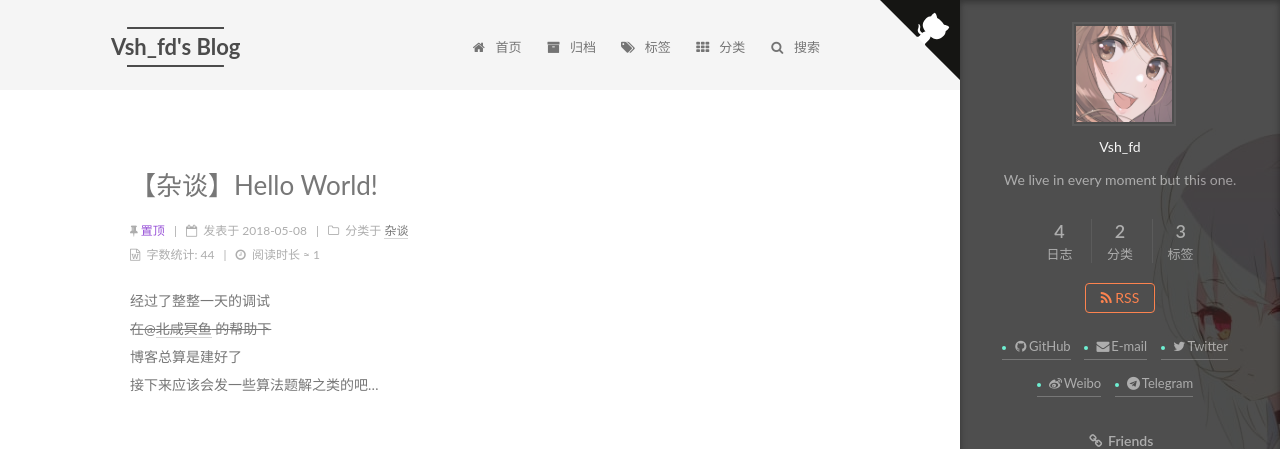
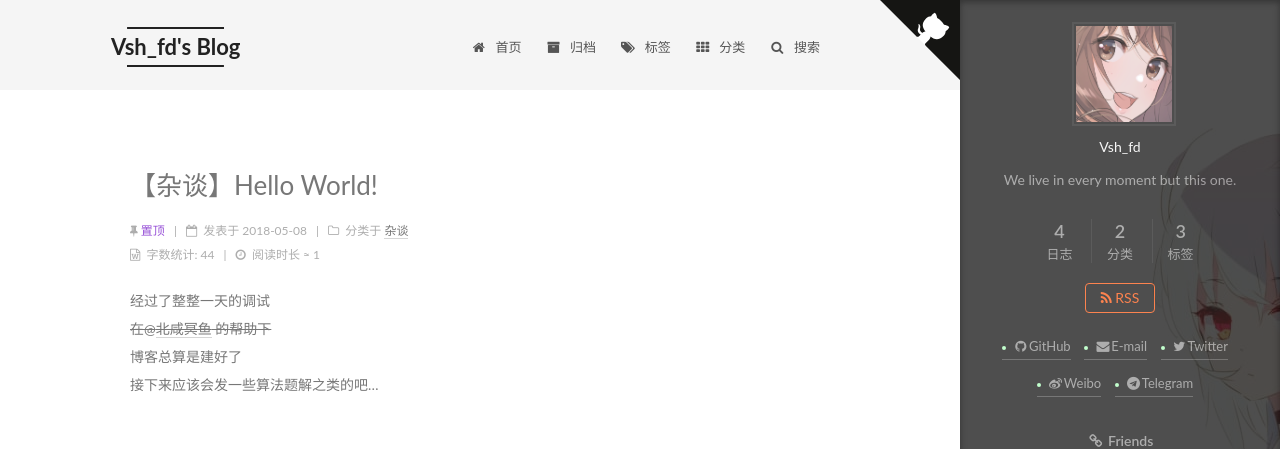
Before and after one commit to Vsh-fd/vsh-fd.github.io, a plain HTML site: page index.html in a window 1280 px wide. Shown: the top 449 px of the page. Drawn offline with Linux system fonts and the light colour scheme; some packages are replaced by stand-ins of ours; no server answers; a script that the page names is missing.

Commit message:
Site updated: 2018-05-19 16:12:43

```diff
--- a/css/main.css
+++ b/css/main.css
@@ -1822,7 +1822,7 @@ pre .javascript .function {
   width: 4px;
   height: 4px;
   border-radius: 50%;
-  background: #4becc8;
+  background: #b3ffc1;
 }
 .links-of-blogroll {
   font-size: 13px;
@@ -2909,7 +2909,7 @@ body {
   background-attachment: fixed;
 }
 .header-inner {
-  opacity: 0.8;
+  opacity: 1;
 }
 .main-inner {
   opacity: 0.8;
```
